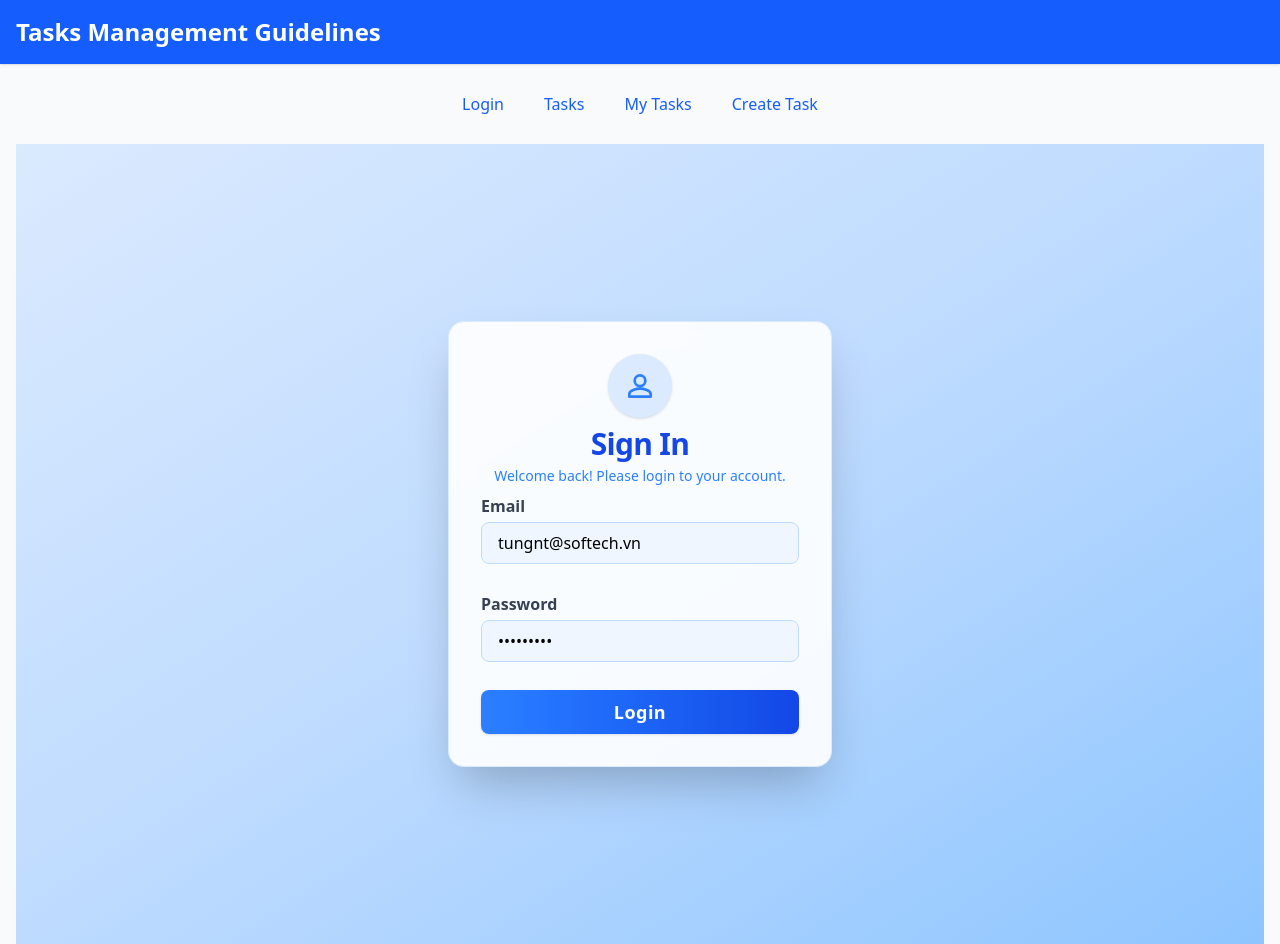
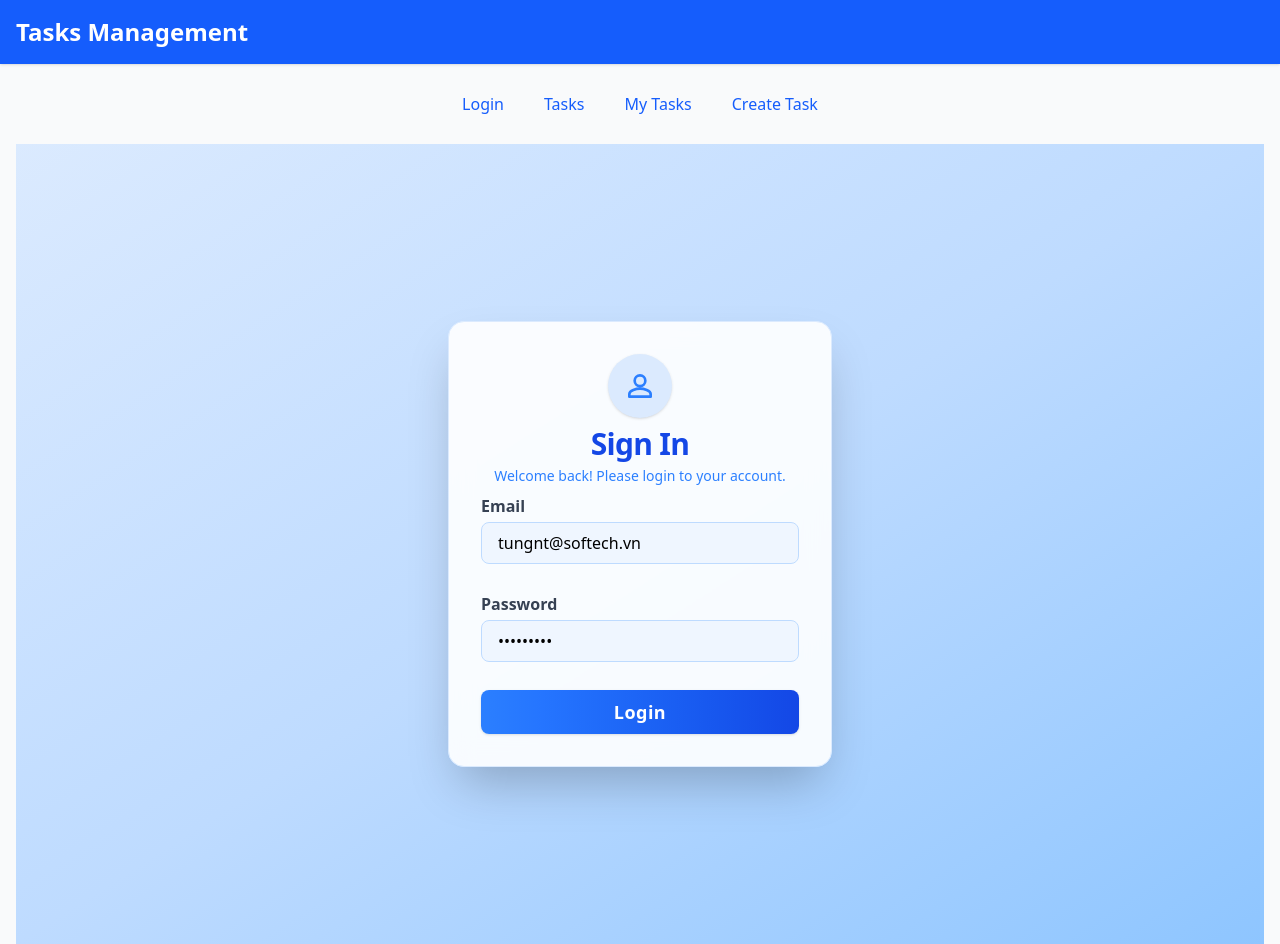
Before and after one commit to khoinv21it/Klass, a React (Vite) app in the folder react/react-vite-vercel-ts/: page /lesson10 in a window 1280 px wide. Built offline with nearby package versions, Linux system fonts and the light colour scheme.

Commit message:
update-todo

```diff
--- a/react/react-vite-vercel-ts/src/Week02/Lesson10/index.tsx
+++ b/react/react-vite-vercel-ts/src/Week02/Lesson10/index.tsx
@@ -52,7 +52,7 @@ export default function TaskManagement({}: Props) {
         <header className="bg-blue-600 py-4 mb-6 shadow">
           <div className="container mx-auto flex flex-col sm:flex-row items-center justify-between px-4">
             <h1 className="text-2xl font-bold text-white">
-              Tasks Management Guidelines
+              Tasks Management
             </h1>
             {user && (
               <p className="text-white mt-2 sm:mt-0">
```
